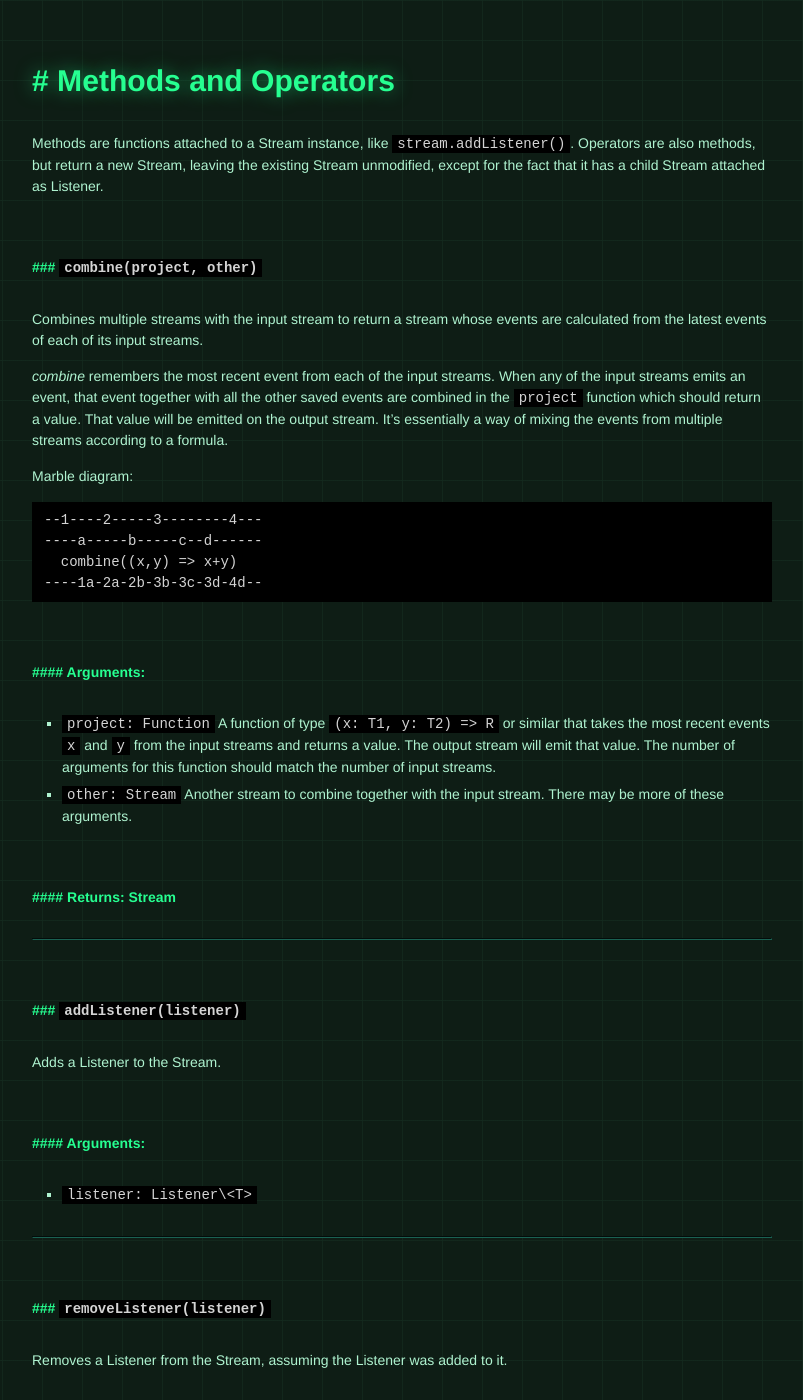
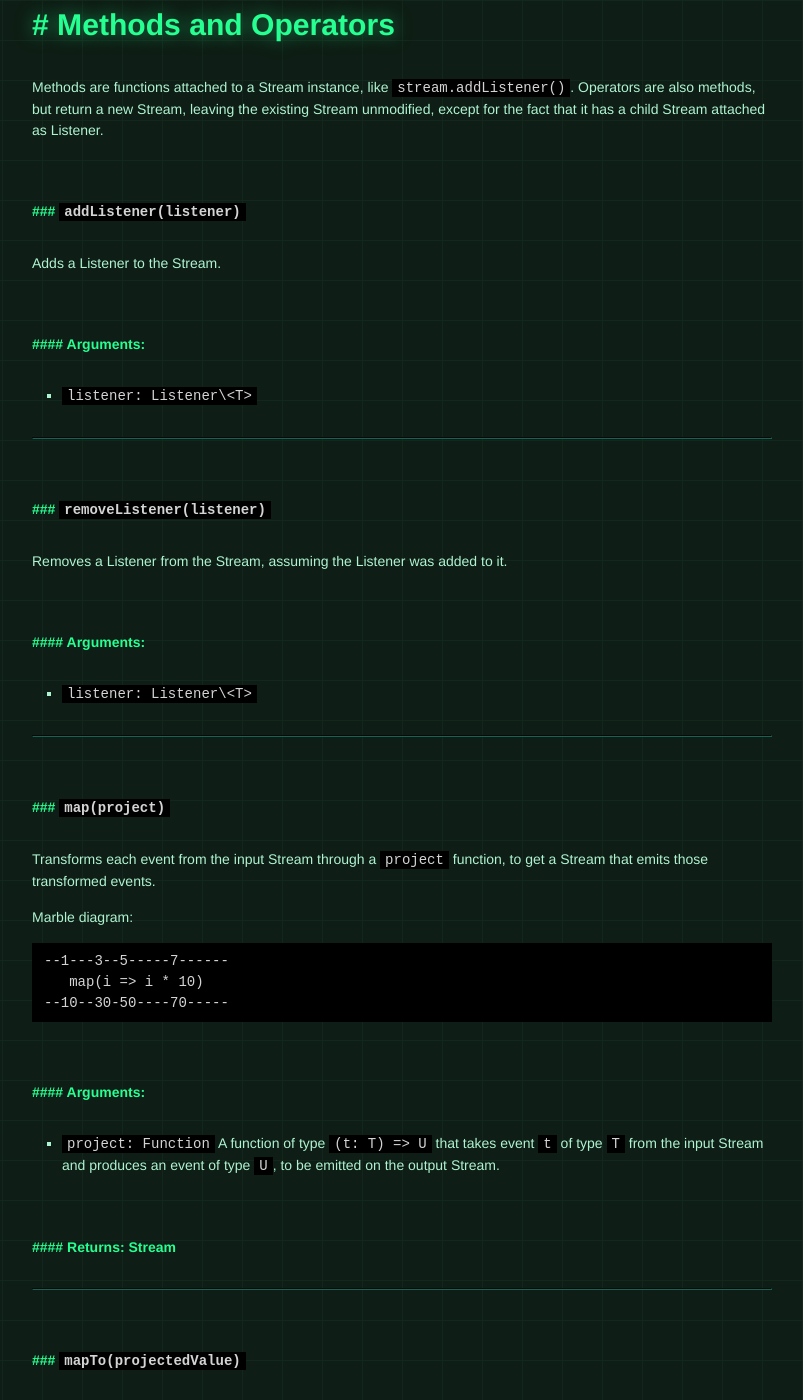
Before and after one commit to staltz/xstream, a Jekyll site: the page built from index.html, in a window 1280 px wide and 1400 px high, scrolled down 12016 px. Shown: the whole window, without its empty margins (238-1041 px from the left). Built offline with Jekyll 4.4.1, drawn with Linux system fonts in a browser that asks for light colours; some web fonts are replaced; some of the changed text lies outside the part shown.

Commit message:
update site

````diff
--- a/_includes/content.md
+++ b/_includes/content.md
@@ -73,7 +73,6 @@
 
 ## Methods and Operators
 
-- [`combine`](#combine)
 - [`addListener`](#addListener)
 - [`removeListener`](#removeListener)
 - [`map`](#map)
@@ -454,39 +452,6 @@
 
 Methods are functions attached to a Stream instance, like `stream.addListener()`. Operators are also methods, but return a new Stream, leaving the existing Stream unmodified, except for the fact that it has a child Stream attached as Listener.
 
-### <a id="combine"></a> `combine(project, other)`
-
-Combines multiple streams with the input stream to return a stream whose
-events are calculated from the latest events of each of its input streams.
-
-*combine* remembers the most recent event from each of the input streams.
-When any of the input streams emits an event, that event together with all
-the other saved events are combined in the `project` function which should
-return a value. That value will be emitted on the output stream. It's
-essentially a way of mixing the events from multiple streams according to a
-formula.
-
-Marble diagram:
-
-```text
---1----2-----3--------4---
-----a-----b-----c--d------
-  combine((x,y) => x+y)
-----1a-2a-2b-3b-3c-3d-4d--
-```
-
-#### Arguments:
-
-- `project: Function` A function of type `(x: T1, y: T2) => R` or similar that takes the most recent events `x` and `y` from the input
-streams and returns a value. The output stream will emit that value. The
-number of arguments for this function should match the number of input
-streams.
-- `other: Stream` Another stream to combine together with the input stream. There may be more of these arguments.
-
-#### Returns:  Stream
-
-- - -
-
 ### <a id="addListener"></a> `addListener(listener)`
 
 Adds a Listener to the Stream.
@@ -652,7 +618,7 @@
 
 - `initial` The value or event to prepend.
 
-#### Returns:  Stream
+#### Returns:  MemoryStream
 
 - - -
 
@@ -709,7 +676,7 @@
 input stream and produces the new accumulated value.
 - `seed` The initial accumulated value, of type `R`.
 
-#### Returns:  Stream
+#### Returns:  MemoryStream
 
 - - -
 
@@ -764,30 +731,6 @@
           flatten
 -----a--b------1----2---3--
 ```
-
-#### Returns:  Stream
-
-- - -
-
-### <a id="merge"></a> `merge(other)`
-
-Blends two streams together, emitting events from both.
-
-*merge* takes an `other` stream and returns an output stream that imitates
-both the input stream and the `other` stream.
-
-Marble diagram:
-
-```text
---1----2-----3--------4---
-----a-----b----c---d------
-           merge
---1-a--2--b--3-c---d--4---
-```
-
-#### Arguments:
-
-- `other: Stream` Another stream to merge together with the input stream.
 
 #### Returns:  Stream
 
@@ -936,6 +885,36 @@
 **License:** MIT
 
 # CHANGELOG
+<a name="4.0.0"></a>
+# [4.0.0](https://github.com/staltz/xstream/compare/v3.0.0...v4.0.0) (2016-06-03)
+
+
+### Bug Fixes
+
+* **core:** remove instance combine() and merge() ([00fc72c](https://github.com/staltz/xstream/commit/00fc72c))
+
+### Features
+
+* **core:** improve signature of operators regarding types (#43) ([116e9f2](https://github.com/staltz/xstream/commit/116e9f2))
+
+
+### BREAKING CHANGES
+
+* core: Instance operators stream.combine() and stream.merge() removed. Use
+xs.combine() and xs.merge() instead.
+* core: debug() now returns a MemoryStream if the input was also a MemoryStream.
+endWhen() now returns a MemoryStream if the input was also a MemoryStream.
+fold() now returns always a MemoryStream, not Stream.
+imitate() only works on conventional Stream, will throw error on
+MemoryStream.
+map() now returns a MemoryStream if the input was also a MemoryStream.
+mapTo() now returns a MemoryStream if the input was also a MemoryStream.
+replaceError() now returns a MemoryStream if the input was also a MemoryStream.
+startWith() now returns always a MemoryStream, not Stream.
+take() now returns a MemoryStream if the input was also a MemoryStream.
+
+
+
 <a name="3.0.0"></a>
 # [3.0.0](https://github.com/staltz/xstream/compare/v2.6.2...v3.0.0) (2016-06-02)
 
````
Also changed, not shown: other parts of _includes/content.md (+11 -4 lines).
